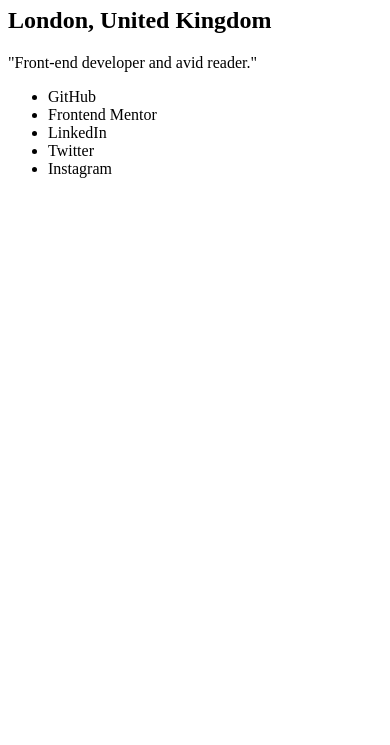
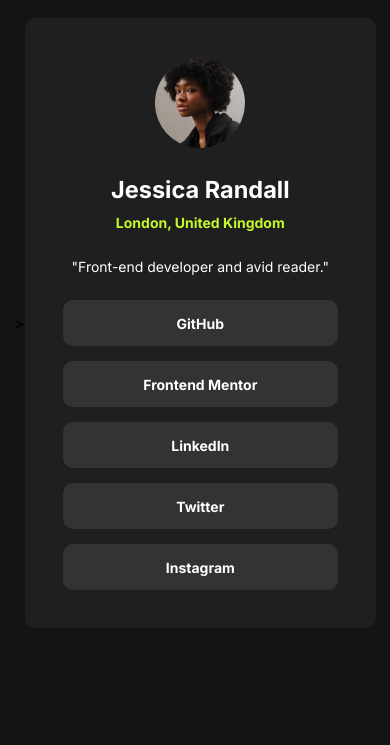
Before and after one commit to edersonmarques/Social-links-profile, a plain HTML site: page index.html in a window 390 px wide. Shown: the part 99-844 px from the top of the page. Drawn offline with Linux system fonts and the light colour scheme.

Commit message:
finished responsive design

```diff
--- a/index.html
+++ b/index.html
@@ -11,6 +11,7 @@
 <body>
 
     <main class="container">
+      <img src="./assets/images/avatar-jessica.jpeg" alt="Jessica Photo" id="jessica-photo">
       <h1 id="name">Jessica Randall</h1>
       <h2 id="location">London, United Kingdom</h2>
       <p id="bio">"Front-end developer and avid reader."</p>
--- a/styles.css
+++ b/styles.css
@@ -0,0 +1,101 @@
+@import url('https://fonts.googleapis.com/css2?family=Inter:wght@100..900&display=swap');
+
+:root {
+    --Green: hsl(75, 94%, 57%);
+    --White: hsl(0, 0%, 100%);
+    --Grey: hsl(0, 0%, 20%);
+    --Dark-Grey: hsl(0, 0%, 12%);
+    --Off-Black: hsl(0, 0%, 8%);
+}
+
+* {
+    box-sizing: border-box;
+    margin: 0;
+}
+
+body {
+    width: 100vw;
+    min-height: 100vh;
+    background-color: var(--Off-Black);
+    display: flex;
+    justify-content: center;
+    align-items: center;
+    font-size: 16px;
+    font-family: 'Inter';
+}
+
+.container {
+    width: 380px;
+    height: 610px;
+    padding: 40px 38px;
+    background-color: var(--Dark-Grey);
+    border-radius: 10px;
+    text-align: center;
+}
+
+#jessica-photo {
+    border-radius: 100px;
+    width: 90px;
+}
+
+#name {
+    font-size: 1.47rem;
+    color: var(--White);
+    font-weight: 700;
+    margin-top: 23px;
+}
+
+#location {
+    font-size: 0.875rem;
+    color: var(--Green);
+    font-weight: 700;
+    margin-top: 10px;
+}
+
+#bio {
+    font-size: 0.875rem;
+    color: white;
+    font-weight: 400;
+    margin-top: 27px;
+}
+
+.social-media-list {
+    list-style: none;
+    padding: 0;
+    margin-top: 25px;
+    display: flex;
+    flex-direction: column;
+    gap: 15px;
+
+}
+
+.social-media-list .social-media {
+    background-color: var(--Grey);
+    height: 46px;
+    border-radius:10px;
+    display: flex;
+    align-items: center;
+    justify-content: center;
+    color: var(--White);
+    font-size: 0.875rem;
+    font-weight: 700;
+}
+
+@media (max-width: 400px) {
+    .container {
+        max-width: 90%;
+    }
+
+}
+
+@media (max-width: 300px)  {
+    .container {
+        height: fit-content;
+    }
+}
+
+@media (max-height: 650px) {
+    .container {
+        height: fit-content;
+    }
+}
```
Also changed, not shown: assets/fonts/Inter-VariableFont_slnt,wght.ttf (deleted), assets/fonts/OFL.txt (deleted), assets/fonts/README.txt (deleted), assets/fonts/static/Inter-Bold.ttf (deleted), assets/fonts/static/Inter-Regular.ttf (deleted), assets/fonts/static/Inter-SemiBold.ttf (deleted).
